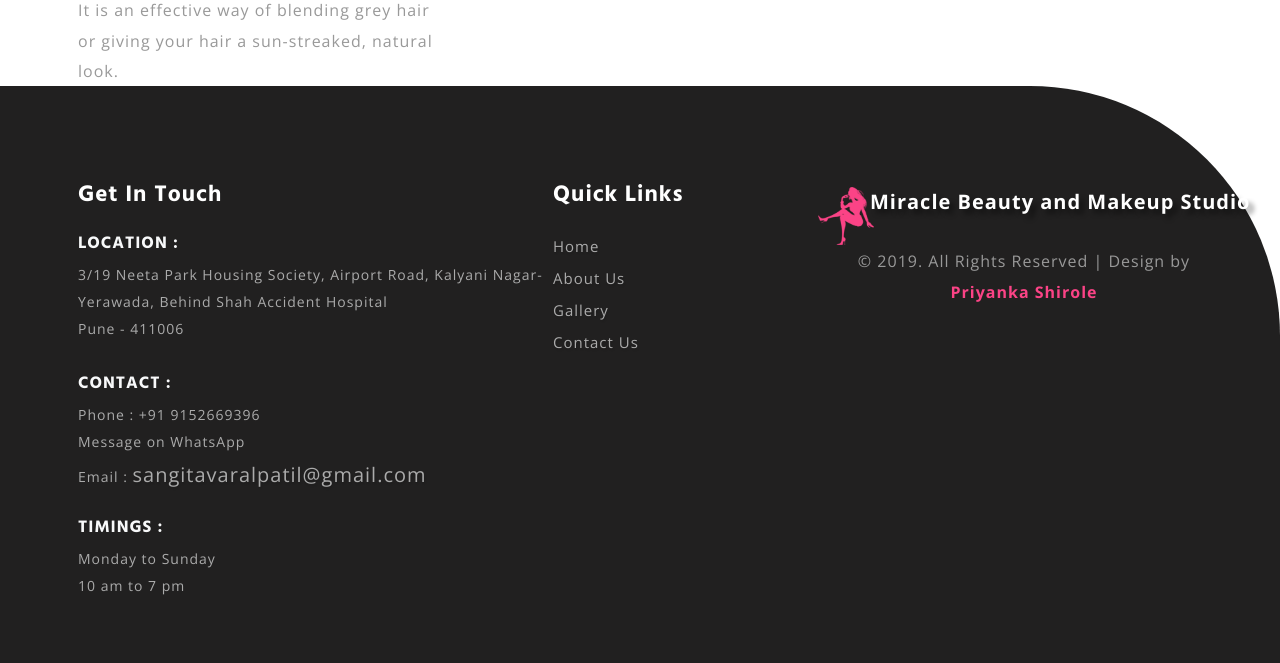
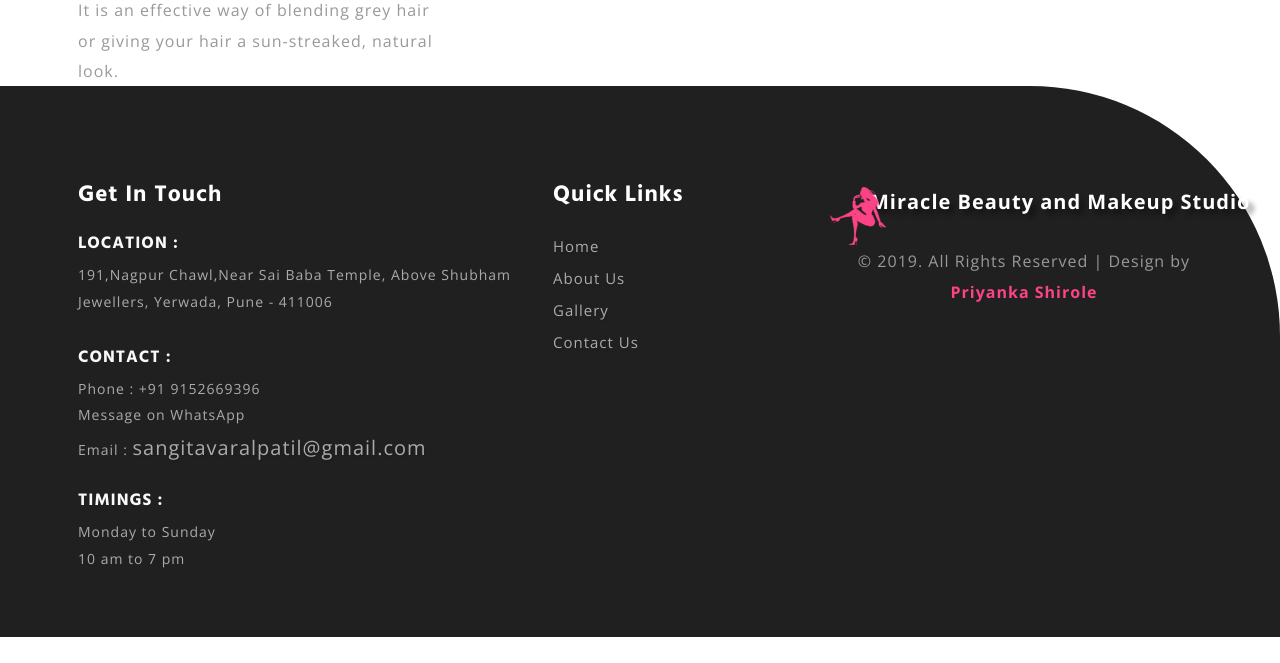
Before and after one commit to spahairnbeauty/miracle.github.io, a plain HTML site: page index.html in a window 1280 px wide. Shown: the part 2458-3121 px from the top of the page. After the commit the page ends 3095 px from the top, so only its background shows below. Drawn offline with nearby package versions, Linux system fonts and the light colour scheme.

Commit message:
Add files via upload

```diff
--- a/index.html
+++ b/index.html
@@ -461,6 +461,8 @@ License URL: http://creativecommons.org/licenses/by/3.0/
 
       </div>
     </section><!-- #services -->
+
+
 	<!-- footer -->
 	<footer class="footer-emp-w3ls py-5">
 		<div class="container py-xl-5 py-lg-3">
@@ -469,7 +471,7 @@ License URL: http://creativecommons.org/licenses/by/3.0/
 					<h1 class="footer-title text-white mb-4">Get In Touch</h1>
 					<div class="contact-info">
 						<h4 class="text-light text-uppercase mb-2">Location :</h4>
-						<p>3/19 Neeta Park Housing Society, Airport Road, Kalyani Nagar-Yerawada, Behind Shah Accident Hospital<span>Pune - 411006</span></p>
+						<p>191,Nagpur Chawl,Near Sai Baba Temple, Above Shubham Jewellers, Yerwada, Pune - 411006</span></p>
 						<div class="phone mt-4 pt-2">
 							<h4 class="text-light text-uppercase mb-2">Contact :</h4>
 							<p>Phone : +91 9152669396 </p><p>Message on WhatsApp</p>
@@ -504,7 +506,7 @@ License URL: http://creativecommons.org/licenses/by/3.0/
 				<div class="col-lg-4 footer-grid-wthree mt-lg-0 mt-5">
 					<div class="footer-title">
 						<a class="navbar-brand" href="index.html">
-							<img src="images/logo2.png" class="logo img-fluid" style=" left: -52px;" alt="">Miracle Beauty and Makeup Studio
+							<img src="images/logo2.png" class="logo img-fluid" style=" left: -40px;" alt="">Miracle Beauty and Makeup Studio
 						</a>
 					</div>
 					<p class="copy-right text-center mt-4">&copy; 2019. All Rights Reserved | Design by
```
Also changed, not shown: about.html (+1 -2 lines), gallery.html (+3 -3 lines).
